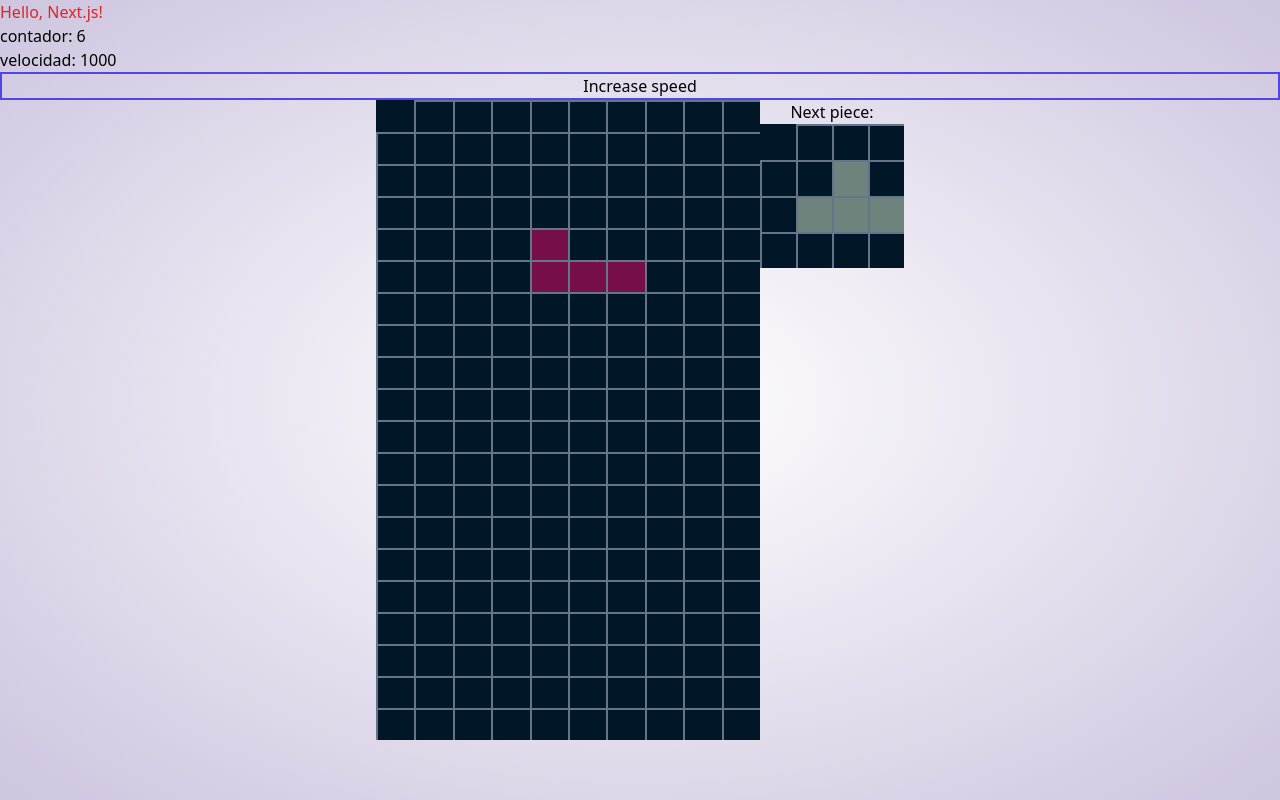
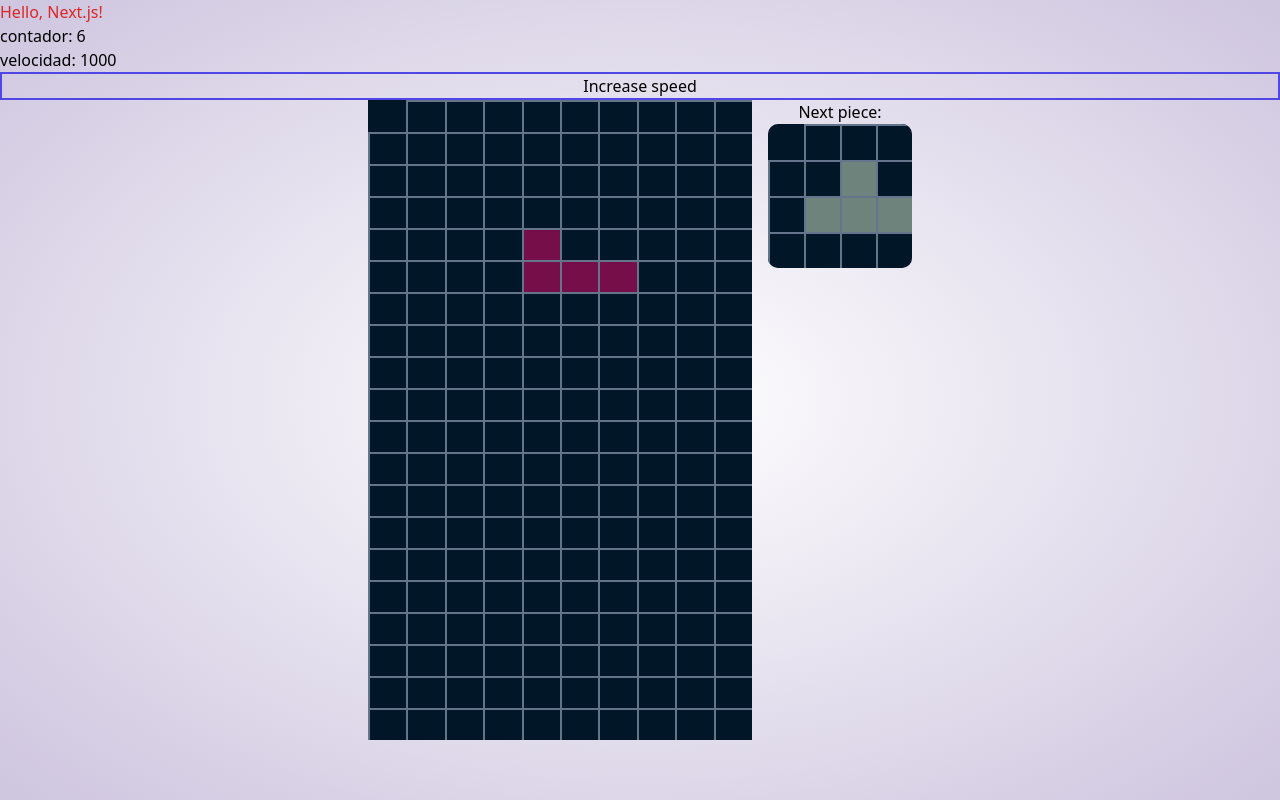
Before and after one commit to Diegdary/tetrisweb, a Next.js app in the folder tetris/: page / in a window 1280 px wide. Built offline with nearby package versions, Linux system fonts and the light colour scheme.

Commit message:
styling of next piece has been enhanced

```diff
--- a/tetris/app/menu.tsx
+++ b/tetris/app/menu.tsx
@@ -4,9 +4,11 @@ interface menuProps {
 }
 export default function Menu({retryfunc,visible}:menuProps): React.JSX.Element{
     const onScreen= visible? "visible": "invisible";
-    return <div className={`${onScreen} flex flex-col justify-evenly items-center absolute top-[50%] translate-y-[-50%] w-96 h-56 bg-[#891d1d]
-    self-center text-center border border-[#ffff00] rounded-[20px]`}>
-        <h2 className="text-white font-bold">It seems like you have lost...</h2>
-        <button className="w-[50%] text-white border border-[#ffff00] rounded-lg" onClick={retryfunc}>Go again?</button>
+
+    return <div className={`${onScreen} flex flex-col justify-evenly items-center absolute top-[50%] translate-y-[-50%] w-96 h-56 bg-[#961d25]
+    self-center text-center rounded-[20px] outline outline-[3px] outline-[#610c12] `}>
+        <h2 className="text-white font-bold text-2xl">It seems like you have lost...</h2>
+        <button className="p-[8px] w-[50%] bg-[#a22931] text-white border border-[#701d23] rounded-lg font-semibold" onClick={retryfunc}>Go again?</button>
     </div>
 }
+//#a9232c
--- a/tetris/app/nextPiece.tsx
+++ b/tetris/app/nextPiece.tsx
@@ -8,7 +8,6 @@ export default function NextPiece({index}:smallMatrix):JSX.Element{
     const [final_values,setFinal_values] = useState<number[]>([]);
 
     useEffect(()=>{
-        debugger
         if (index) {
 
         }
@@ -33,9 +32,9 @@ export default function NextPiece({index}:smallMatrix):JSX.Element{
     },[index]);
 
 
-    return <div className="text-center">
+    return <div className="text-center ml-4">
         <h2>Next piece:</h2>
-        <div className={`w-36 h-36 grid grid-cols-4 grid-rows-4 divide-x-2 divide-y-2 divide-slate-500 bg-slate-400`}>
+        <div className={`rounded-[10px] overflow-hidden w-36 h-36 grid grid-cols-4 grid-rows-4 divide-x-2 divide-y-2 divide-slate-500 bg-slate-400`}>
         {final_values.map((value,key) => <div key={key} className={`bg-[${figures.inf[value].color}]`}></div>)}
         </div>
     </div>
--- a/tetris/app/page.tsx
+++ b/tetris/app/page.tsx
@@ -35,7 +35,7 @@ export default function Page() {
   },[]);
 
   const increaseSpeed = ():void => {
-      if(speed>125){
+      if(speed>100){
         setspeed(last => last/2);
       }
       else{
@@ -464,13 +464,17 @@ export default function Page() {
 
 
   return <div tabIndex={0} className="bg-costum-background h-screen w-screen relative flex flex-col justify-start focus:outline-none" onKeyDown={(e) => { keyeventhandler(e) }}>
-    <Menu retryfunc={retryGame} visible={onMenu}/>
+
     <h1 className="text-red-600	">Hello, Next.js!</h1>
     <p>contador: {counter}</p>
     <p>velocidad: {speed}</p>
     <button className="border-solid border-2 border-indigo-600 " id="123" ref={buttonref} onClick={increaseSpeed}>Increase speed</button>
     <div className="flex justify-center">
-      <Boardt matrix={board.matrix} pointer={board.pointer}/>
+      <div>
+        <Menu retryfunc={retryGame} visible={onMenu}/>
+        <Boardt matrix={board.matrix} pointer={board.pointer}/>
+      </div>
+
       <NextPiece index={board.pointer.index.next}/>
     </div>
 
```
